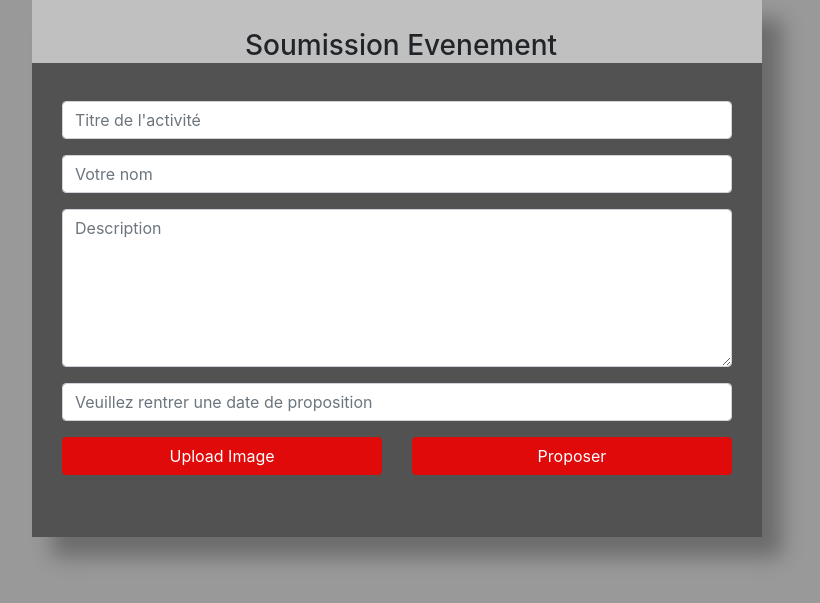
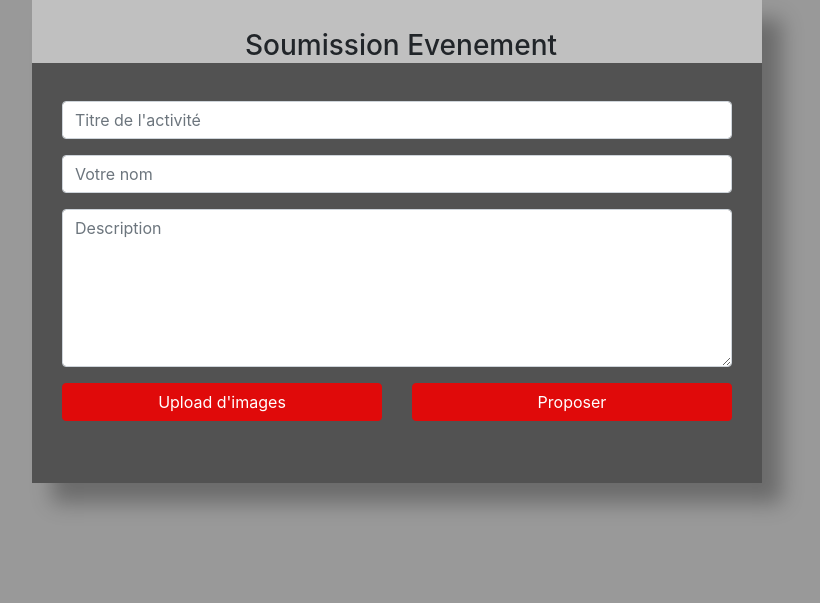
Before and after one commit to VincentCesi/Projet_WEB, a PHP site: page /soumissionEvenementUser.php in a window 1280 px wide. Shown: the part 61-664 px from the top of the page, without its empty margins (243-1063 px from the left). Run offline with PHP 8.4, Linux system fonts and the light colour scheme; some libraries are stand-ins or nearby versions.

Commit message:
soumission event users

```diff
--- a/soumissionEvenementUser.php
+++ b/soumissionEvenementUser.php
@@ -14,29 +14,8 @@
             else
                 window.alert("merci de votre inscription");
         }
-    </script>
-<!--  Ensemble des liens et scripts nécessaire à la date -->
-<!--  jQuery -->
-<script type="text/javascript" src="https://code.jquery.com/jquery-1.11.3.min.js"></script>
+</script>
 
-<!-- Bootstrap Date-Picker Plugin -->
-<script type="text/javascript" src="https://cdnjs.cloudflare.com/ajax/libs/bootstrap-datepicker/1.4.1/js/bootstrap-datepicker.min.js"></script>
-<link rel="stylesheet" href="https://cdnjs.cloudflare.com/ajax/libs/bootstrap-datepicker/1.4.1/css/bootstrap-datepicker3.css"/>
-
-<script>
-    $(document).ready(function(){
-      var date_input=$('input[name="date"]'); //notre injection de date a pour nom "date"
-
-      var options={
-        format: "dd/mm/yyyy",
-        clearBtn: true,
-        keyboardNavigation: true,
-        startDate: "now",
-        autoclose: true,
-      };
-      date_input.datepicker(options);
-    })
-</script>
 
 <div class="container centered_form">
         <div class="row centered-form">
@@ -46,7 +25,7 @@
                     <h3 class="panel-title" ><center>Soumission Evenement </center></h3>
 			 			</div>
 			 			<div class="panel-body">
-			    		<form role="form" action ="propositionIdeeDb.php" method="post">
+			    		<form role="form" action ="propositionEventUsersDb.php" method="post">
 			    			<div class="row">
 			    				<div class="col-xs-6 col-sm-6 col-md-12">
 			    					<div class="form-group">
@@ -68,23 +47,12 @@
 			    					<div class="form-group">
                                         <textarea rows="6" type="text" name="description" id="description" class="form-control input-sm" placeholder="Description" required></textarea>
 			    					</div>
-
-                                    <div class="row">
-                                        <div class="col-md-12 col-sm-6 col-xs-12">
-
-                                                    <!-- Form code begins -->
-                                            <div class="form-group"> <!-- Date input -->
-                                                    <input class="form-control" id="date" name="date" placeholder="Veuillez rentrer une date de proposition" type="text"/>
-                                            </div>
-
-                                            </div>
-                                    </div>
                                 </div>
                             </div>
                             <div class="row">
                                 <div class="col-xs-6 col-sm-6 col-md-6">
 			    					    <div class="form-group">
-                                            <input type="submit" value="Upload Image" class="btn btn-info btn-block">
+                                            <input type="submit" value="Upload d'images" class="btn btn-info btn-block">
 			    					    </div>
 			    	            </div>
 
```
Also changed, not shown: propositionEventUsersDb.php (renamed from propositionIdeeDb.php).
